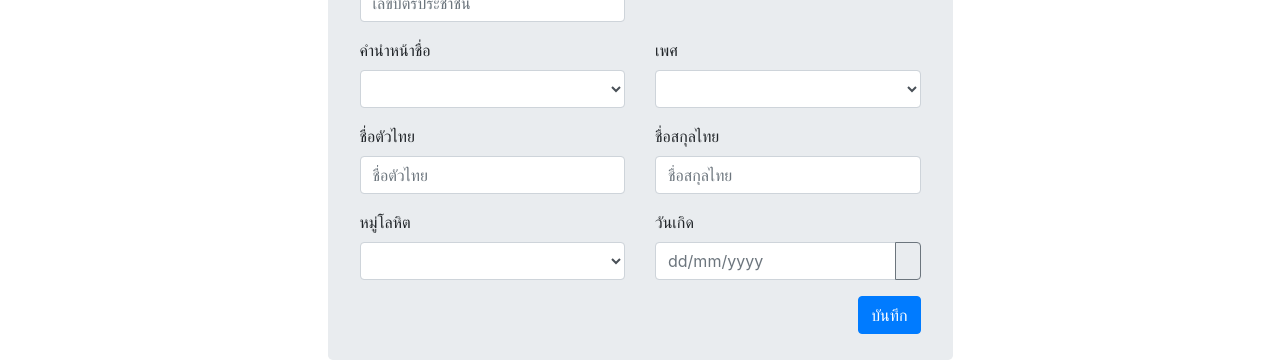
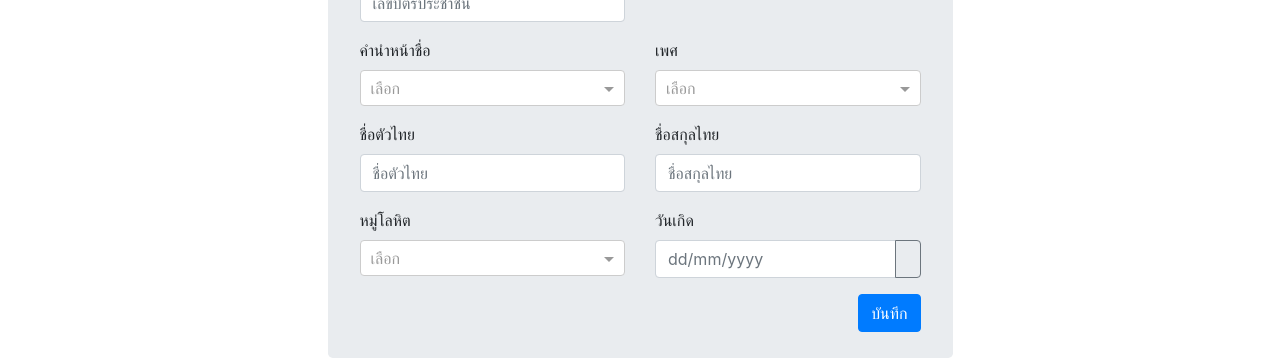
Before and after one commit to bestnacufzxzx/internsystem, an Angular app: page /add in a window 1280 px wide. Shown: the part 238-599 px from the top of the page. Built offline with nearby package versions, Linux system fonts and the light colour scheme; sample sign-in values are in the browser's storage; what angular-datatables would draw is missing.

Commit message:
edit ng selecte

```diff
--- a/package.json
+++ b/package.json
@@ -20,6 +20,7 @@
     "@angular/platform-browser-dynamic": "~8.2.14",
     "@angular/router": "~8.2.14",
     "@ng-bootstrap/ng-bootstrap": "^5.3.0",
+    "@ng-select/ng-select": "^3.7.2",
     "angular-datatables": "^8.0.0",
     "bootstrap": "^4.4.1",
     "datatables.net": "^1.10.20",
--- a/src/app/adduser/adduser.component.html
+++ b/src/app/adduser/adduser.component.html
@@ -22,22 +22,13 @@
                     <div class="col-md-6">
                         <div class="form-group">
                             <label >คำนำหน้าชื่อ</label>
-                            <select   id="title" class="form-control input-sm" autocomplete="off" placeholder="เลขบัตรประชาชน" [(ngModel)]="userAdd.TITLE">
-                                <option value="" selected disabled>เลือก</option>
-                                <option value="1">นาย</option>
-                                <option value="2">นาง</option>
-                                <option value="3">นางสาว</option>
-                              </select>
+                            <ng-select [items]="TITLE" bindLabel="name" placeholder="เลือก" [(ngModel)]="userAdd.TITLE"> </ng-select>
                         </div>
                     </div>
                     <div class="col-md-6">
                         <div class="form-group">
                             <label >เพศ</label>
-                            <select   id="sex" class="form-control input-sm" autocomplete="off" required [(ngModel)]="userAdd.SEX">
-                                <option value="" selected disabled>เลือก</option>
-                                <option value="M">ชาย</option>
-                                <option value="F">หญิง</option>
-                              </select>
+                            <ng-select [items]="SEX" bindLabel="name" placeholder="เลือก"  [(ngModel)]="userAdd.value"> </ng-select>
                         </div>
                     </div>
                 </div>
@@ -67,13 +58,7 @@
                     <div class="col-md-6">
                         <div class="form-group">
                             <label  >หมู่โลหิต</label>
-                            <select  [(ngModel)]="userAdd.BLOOD" id="blood" class="form-control input-sm" autocomplete="off">
-                                <option value="" selected disabled>เลือก</option>
-                                <option value="1">เอ</option>
-                                <option value="2">บี</option>
-                                <option value="3">เอบี</option>
-                                <option value="4">โอ</option>
-                              </select>
+                                <ng-select [items]="BLOOD" bindLabel="name" placeholder="เลือก" [(ngModel)]="userAdd.BLOOD"> </ng-select>
                         </div>
                     </div>
                     <div class="col-md-6">
--- a/src/app/adduser/adduser.component.ts
+++ b/src/app/adduser/adduser.component.ts
@@ -76,6 +76,24 @@ export class CustomDateParserFormatter extends NgbDateParserFormatter {
 })
 export class AdduserComponent implements OnInit {
 
+  BLOOD = [
+      {id: 1, name: 'เอ'},
+      {id: 2, name: 'บี'},
+      {id: 3, name: 'เอบี'},
+      {id: 4, name: 'โอ'}
+  ];
+
+  SEX = [
+    {id: 1, name: 'ชาย'},
+    {id: 2, name: 'หญิง'}
+  ];
+
+  TITLE = [
+    {id: 1, name: 'นาย'},
+    {id: 2, name: 'นาง'},
+    {id: 3, name: 'นางสาว'}
+  ];
+  // selectedCity: any;
 
   submitted = false;
   userAdd : Usermodule;
@@ -99,6 +117,8 @@ export class AdduserComponent implements OnInit {
   }
   postdata()
   {
+    console.log(this.userAdd.BLOOD);
+
     let createby = localStorage.getItem('role');
     this.userAdd.CREATE_BY = createby;
 
--- a/src/app/app.module.ts
+++ b/src/app/app.module.ts
@@ -17,6 +17,8 @@ import { AdduserComponent } from './adduser/adduser.component';
 import {NgbModule} from '@ng-bootstrap/ng-bootstrap';
 import { EdithistoryuserComponent } from './edithistoryuser/edithistoryuser.component';
 // import { AddusersComponent } from './addusers/addusers.component';
+import { NgSelectModule } from '@ng-select/ng-select';
+
 
 @NgModule({
   declarations: [
@@ -37,7 +39,8 @@ import { EdithistoryuserComponent } from './edithistoryuser/edithistoryuser.comp
     HttpClientModule,
     ReactiveFormsModule,
     NgbModule,
-    DataTablesModule
+    DataTablesModule,
+    NgSelectModule
   ],
   providers: [],
   bootstrap: [AppComponent],
--- a/src/app/dashboard/dashboard.component.html
+++ b/src/app/dashboard/dashboard.component.html
@@ -3,6 +3,7 @@
     <div class="col-md-10">
       <br>
       <h2 class="text-center">ข้อมูลการลงทะเบียน</h2>
+
 
       <!-- <form> -->
       <div class="row">
--- a/src/styles.css
+++ b/src/styles.css
@@ -1,8 +1,10 @@
+@import "~@ng-select/ng-select/themes/default.theme.css";
+
 /* You can add global styles to this file, and also import other style files */
-.dataTables_filter{
+/* .dataTables_filter{
     display: none !important;
-  }
+  } */
 
-.dataTables_length{
+/* .dataTables_length{
     display: none !important;
-}
+} */
```
Also changed, not shown: 1 other file (tests, documents, lock files or other folders).
